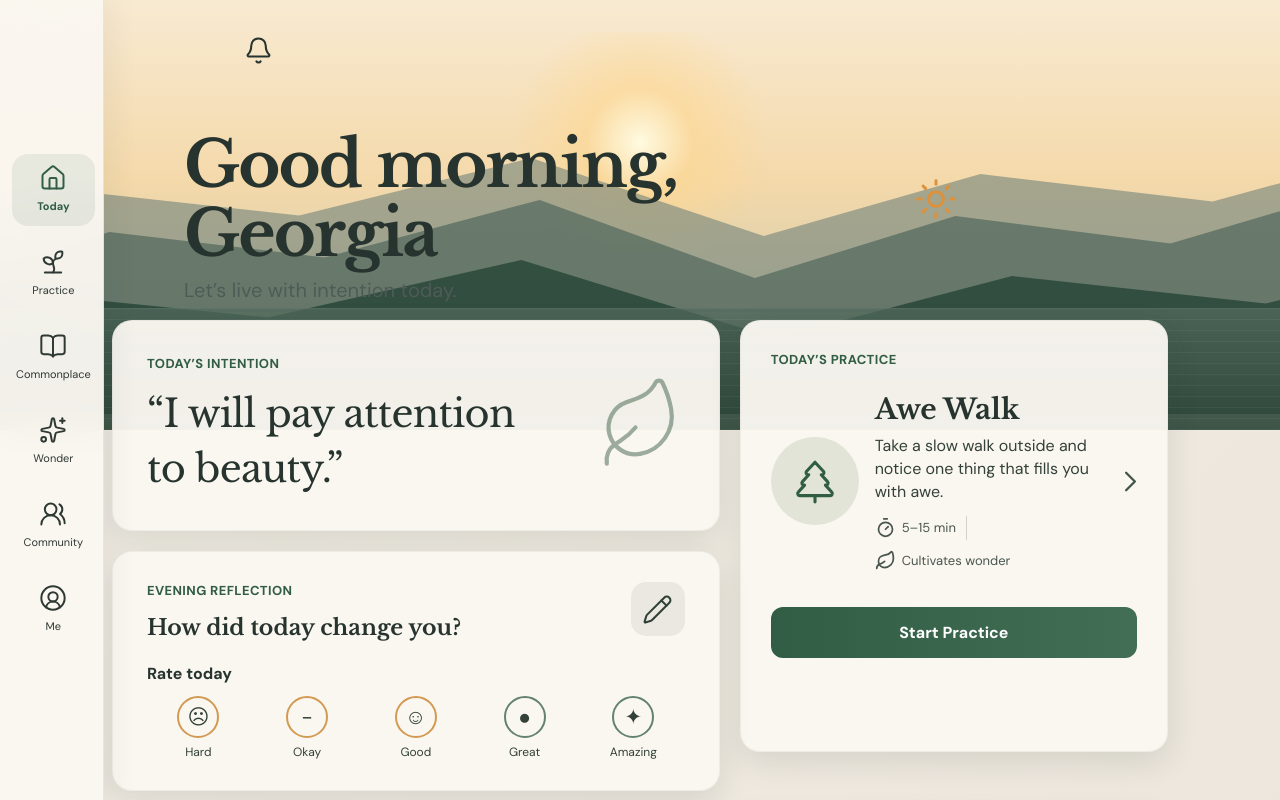
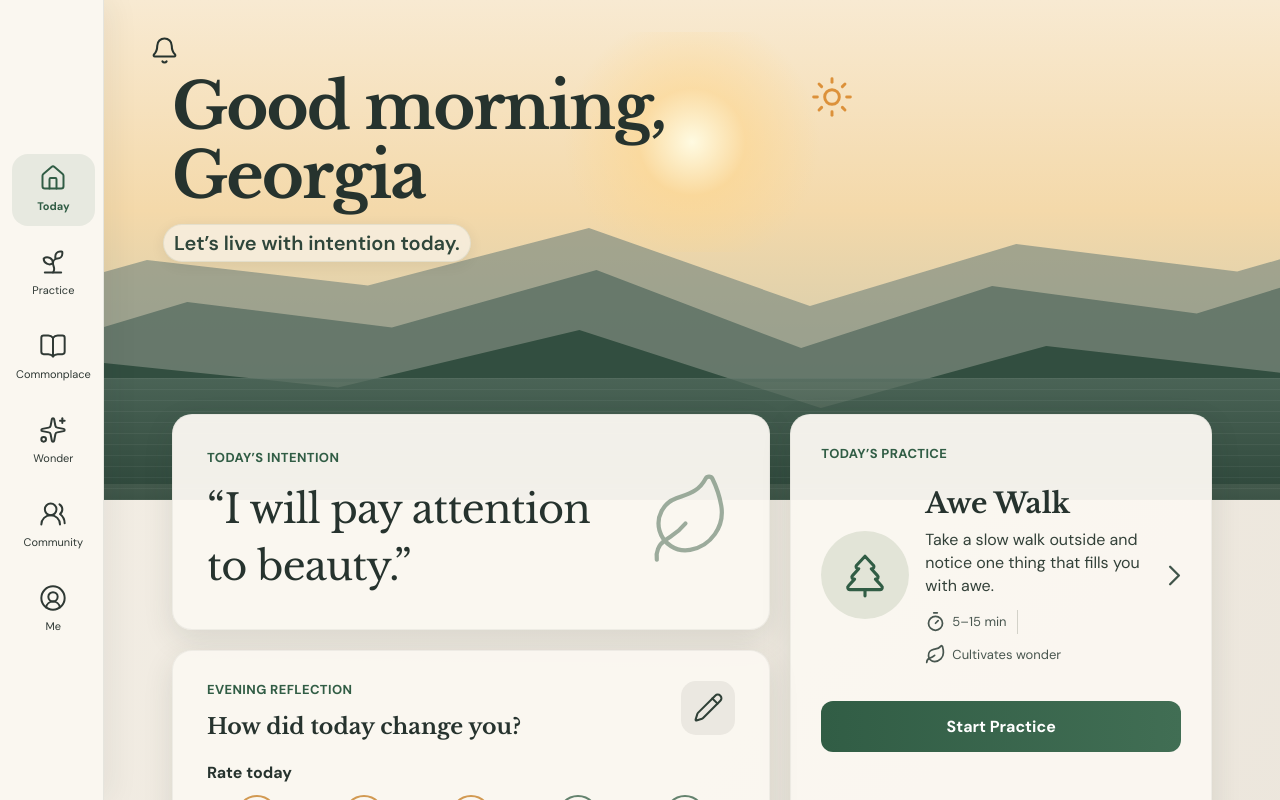
Before and after one commit to geeick/awe-pwa, a React (Vite) app: page / in a window 1280 px wide. Shown: the top 800 px of the page. Built offline with nearby package versions, Linux system fonts and the light colour scheme.

Commit message:
fix: polish responsive hero and tablet layout

```diff
--- a/src/styles.css
+++ b/src/styles.css
@@ -38,10 +38,10 @@ button { font: inherit; }
 .topbar { position: relative; z-index: 5; display: flex; justify-content: space-between; padding: calc(20px + env(safe-area-inset-top)) 26px 0; }
 .icon-button { border: 0; background: transparent; color: #26332e; padding: 8px; cursor: pointer; }
 .welcome { position: relative; z-index: 5; padding: 18px 34px 0; }
-.greeting-row { display: flex; align-items: center; gap: 10px; }
-.welcome h1 { margin: 0; font-family: 'Libre Baskerville', serif; font-size: clamp(29px, 8vw, 40px); line-height: 1.16; letter-spacing: -.03em; }
-.welcome p { font-size: 17px; margin: 9px 0 0; color: #4f5b56; }
-.sun-icon { color: #dc913a; flex: 0 0 auto; }
+.greeting-row { display: flex; align-items: flex-start; gap: 10px; }
+.welcome h1 { margin: 0; max-width: 14ch; font-family: 'Libre Baskerville', serif; font-size: clamp(29px, 8vw, 40px); line-height: 1.16; letter-spacing: -.03em; text-wrap: balance; }
+.welcome p { width: fit-content; max-width: 100%; font-size: 17px; font-weight: 600; margin: 10px 0 0 -9px; padding: 5px 10px; color: #2f463a; background: rgba(249,245,238,.68); border: 1px solid rgba(49,93,69,.09); border-radius: 999px; box-shadow: 0 3px 14px rgba(38,51,46,.08); backdrop-filter: blur(5px); }
+.sun-icon { color: #dc913a; flex: 0 0 auto; margin-top: .18em; }
 .install-chip { margin-top: 14px; border: 1px solid rgba(49,93,69,.22); background: rgba(249,245,238,.88); color: var(--green-dark); padding: 8px 13px; border-radius: 999px; font-weight: 700; }
 
 .content-stack { position: relative; z-index: 10; margin-top: -88px; padding: 0 24px 24px; display: grid; gap: 14px; }
@@ -105,8 +105,8 @@ button { font: inherit; }
   .journey-item { padding-inline: 5px; }
 }
 
-/* Desktop and tablet layout: keep the phone experience intact below 768px,
-   but use the available screen instead of stretching a phone-shaped column. */
+/* Tablet and desktop layout. The sidebar appears at 768px, but the
+   dashboard stays single-column until there is enough room for two healthy cards. */
 @media (min-width: 768px) {
   body {
     background: #e7e1d7;
@@ -116,6 +116,8 @@ button { font: inherit; }
     width: 100%;
     max-width: none;
     min-height: 100vh;
+    margin: 0;
+    padding-left: 104px;
     padding-bottom: 0;
     overflow: visible;
     box-shadow: none;
@@ -123,12 +125,13 @@ button { font: inherit; }
   }
 
   .hero {
-    height: 430px;
-    padding-left: 104px;
+    height: 480px;
   }
 
   .topbar {
-    padding: 28px 42px 0 132px;
+    position: absolute;
+    inset: 0 0 auto;
+    padding: 28px 38px 0;
   }
 
   .topbar .icon-button:first-child {
@@ -136,60 +139,67 @@ button { font: inherit; }
   }
 
   .welcome {
-    width: min(1180px, calc(100% - 96px));
+    width: min(760px, calc(100% - 48px));
     margin: 0 auto;
-    padding: 52px 32px 0;
+    padding: 70px 24px 0;
   }
 
   .welcome h1 {
-    max-width: 720px;
-    font-size: clamp(44px, 5vw, 68px);
+    max-width: 13ch;
+    font-size: clamp(43px, 6.2vw, 60px);
     line-height: 1.08;
   }
 
   .welcome p {
-    font-size: 20px;
+    font-size: 18px;
+    margin-top: 14px;
   }
 
   .mountain {
-    width: 112%;
-    left: -6%;
+    width: 116%;
+    left: -8%;
   }
 
   .content-stack {
-    width: min(1180px, calc(100% - 160px));
-    margin: -110px auto 0;
-    padding: 0 32px 56px;
-    grid-template-columns: repeat(12, minmax(0, 1fr));
+    width: min(760px, calc(100% - 48px));
+    margin: -72px auto 0;
+    padding: 0 0 56px;
+    grid-template-columns: minmax(0, 1fr);
     gap: 20px;
     align-items: start;
   }
 
+  .intention-card,
+  .practice-card,
+  .reflection-card,
+  .journey-card,
+  .quote-card {
+    grid-column: 1;
+  }
+
   .intention-card {
-    grid-column: span 7;
     min-height: 206px;
     padding: 34px;
   }
 
   .intention-card blockquote {
-    font-size: clamp(30px, 3vw, 42px);
+    font-size: clamp(30px, 4vw, 40px);
   }
 
   .practice-card {
-    grid-column: span 5;
-    grid-row: span 2;
-    min-height: 432px;
-    padding: 30px;
+    grid-row: auto;
+    min-height: 0;
+    padding: 30px 34px;
   }
 
   .practice-row {
-    grid-template-columns: 88px 1fr 24px;
-    margin-top: 24px;
+    grid-template-columns: 82px minmax(0, 1fr) 24px;
+    margin-top: 16px;
   }
 
   .round-icon {
-    width: 88px;
-    height: 88px;
+    width: 82px;
+    height: 82px;
   }
 
   .practice-copy h2 {
@@ -201,22 +211,19 @@ button { font: inherit; }
   }
 
   .primary-button {
-    margin-top: 36px;
+    margin-top: 28px;
   }
 
   .reflection-card {
-    grid-column: span 7;
     min-height: 206px;
     padding: 30px 34px;
   }
 
   .journey-card {
-    grid-column: span 7;
     padding: 28px 34px;
   }
 
   .quote-card {
-    grid-column: span 5;
     min-height: 188px;
     padding: 34px;
   }
@@ -251,14 +258,65 @@ button { font: inherit; }
   }
 }
 
-@media (min-width: 1180px) {
+/* Switch to the two-column dashboard only when the practice card can keep
+   readable line lengths instead of collapsing into a tall, narrow column. */
+@media (min-width: 1120px) {
+  .hero {
+    height: 500px;
+  }
+
+  .welcome {
+    width: min(1180px, calc(100% - 72px));
+    padding: 72px 32px 0;
+  }
+
+  .welcome h1 {
+    max-width: 13ch;
+    font-size: clamp(54px, 5vw, 72px);
+  }
+
+  .welcome p {
+    font-size: 20px;
+  }
+
   .content-stack {
+    width: min(1180px, calc(100% - 72px));
+    margin-top: -86px;
+    padding: 0 32px 56px;
     grid-template-columns: repeat(12, minmax(0, 1fr));
   }
 
-  .intention-card { grid-column: span 7; }
-  .practice-card { grid-column: span 5; }
-  .reflection-card { grid-column: span 7; }
-  .journey-card { grid-column: span 7; }
-  .quote-card { grid-column: span 5; }
+  .intention-card {
+    grid-column: span 7;
+  }
+
+  .practice-card {
+    grid-column: span 5;
+    grid-row: span 2;
+    min-height: 432px;
+    padding: 30px;
+  }
+
+  .practice-row {
+    grid-template-columns: 88px minmax(0, 1fr) 24px;
+    margin-top: 24px;
+  }
+
+  .round-icon {
+    width: 88px;
+    height: 88px;
+  }
+
+  .primary-button {
+    margin-top: 36px;
+  }
+
+  .reflection-card,
+  .journey-card {
+    grid-column: span 7;
+  }
+
+  .quote-card {
+    grid-column: span 5;
+  }
 }
```
